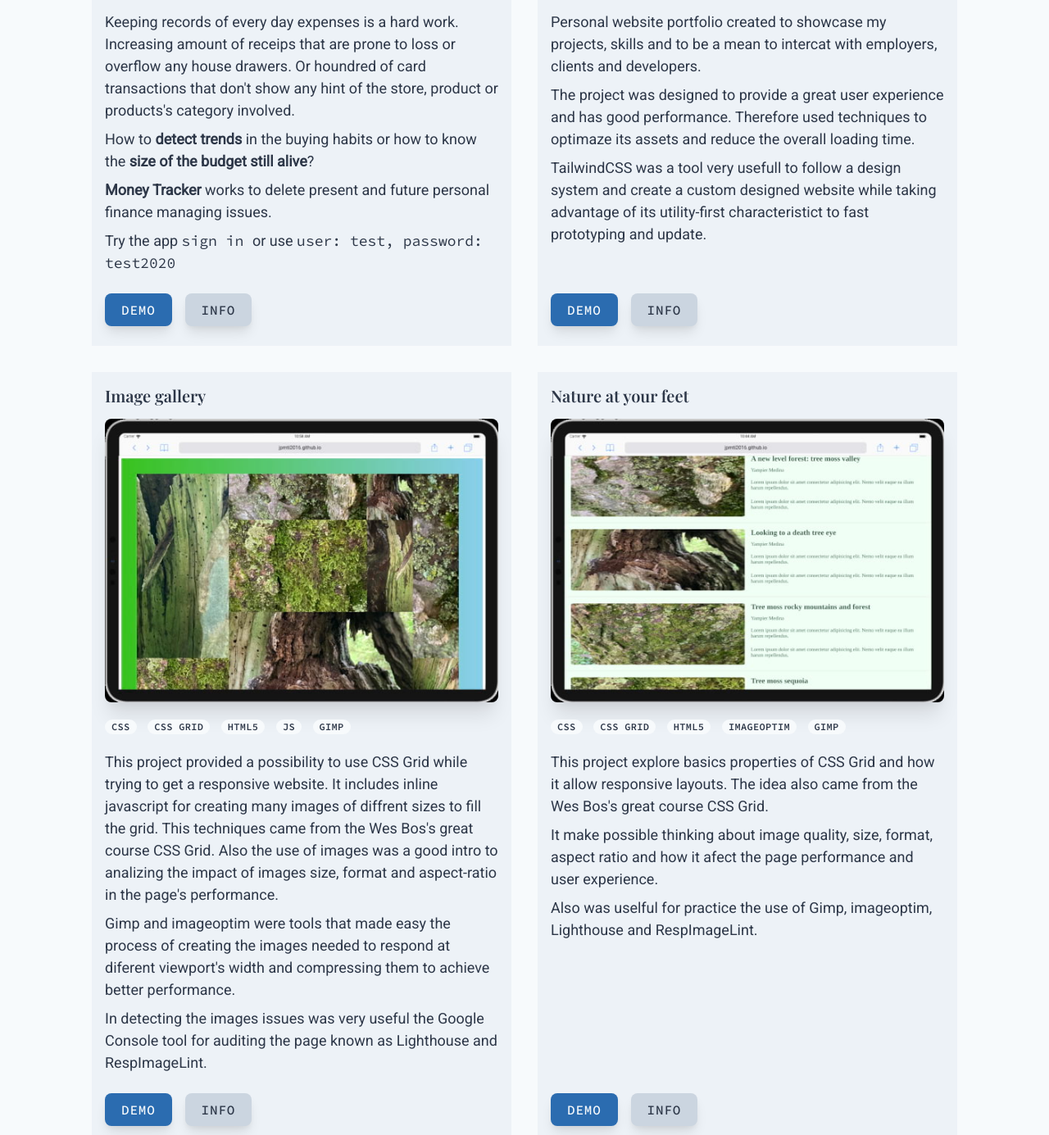
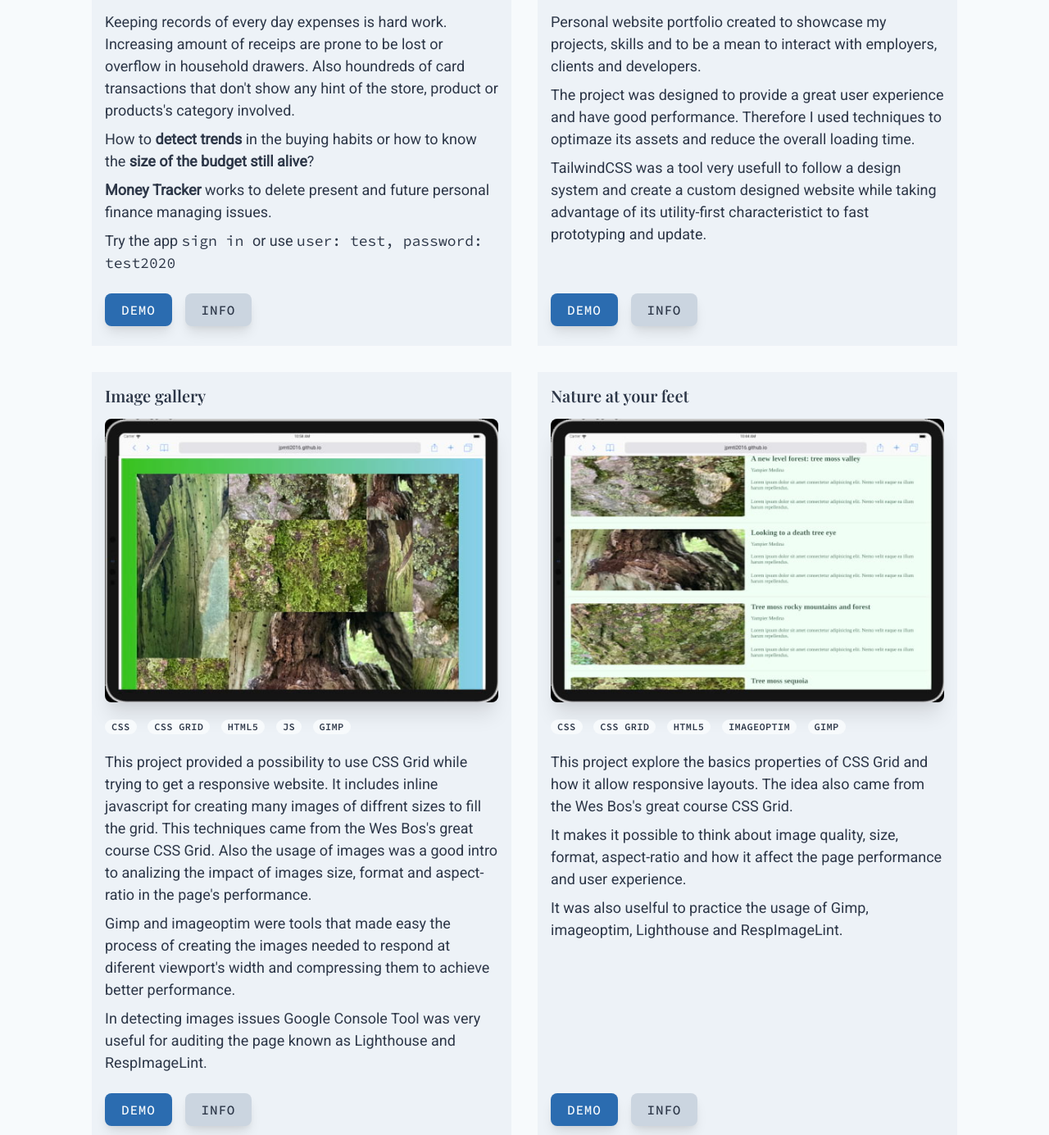
Before and after one commit to jpmti2016/jpmti2016.github.io, a website: page index.html in a window 1280 px wide. Shown: the part 2358-3743 px from the top of the page at 82% size. Drawn offline with nearby package versions, Linux system fonts and the light colour scheme.

Commit message:
Fix typos

```diff
--- a/index.html
+++ b/index.html
@@ -154,9 +154,9 @@
           </p>
 
           <p class="mb-3 sm:text-lg">
-            I care about UX/UI, SEO and performance but I have a lot to grasp.
-            Currently learning from the Refactoring UI book and the Tailwind CSS
-            framework. I have also used Bootstrap and Semantic UI.
+            I care about UX/UI, SEO and performance. Currently learning from the
+            Refactoring UI book and the Tailwind CSS framework. I have also used
+            Bootstrap and Semantic UI.
           </p>
 
           <p class="mb-3 sm:text-lg">
@@ -257,9 +257,9 @@
                 </p>
               </div>
               <p class="mt-2 text-lg text-gray-800 sm:mt-4">
-                Keeping records of every day expenses is a hard work. Increasing
-                amount of receips that are prone to loss or overflow any house
-                drawers. Or houndred of card transactions that don't show any
+                Keeping records of every day expenses is hard work. Increasing
+                amount of receips are prone to be lost or overflow in household
+                drawers. Also houndreds of card transactions that don't show any
                 hint of the store, product or products's category involved.
               </p>
               <p class="mt-2 text-lg text-gray-800">
@@ -349,13 +349,13 @@
               </div>
               <p class="mt-2 text-lg text-gray-800 sm:mt-4">
                 Personal website portfolio created to showcase my projects,
-                skills and to be a mean to intercat with employers, clients and
+                skills and to be a mean to interact with employers, clients and
                 developers.
               </p>
               <p class="mt-2 text-lg text-gray-800">
                 The project was designed to provide a great user experience and
-                has good performance. Therefore used techniques to optimaze its
-                assets and reduce the overall loading time.
+                have good performance. Therefore I used techniques to optimaze
+                its assets and reduce the overall loading time.
               </p>
               <p class="mt-2 text-lg text-gray-800">
                 TailwindCSS was a tool very usefull to follow a design system
@@ -422,7 +422,7 @@
                 to get a responsive website. It includes inline javascript for
                 creating many images of diffrent sizes to fill the grid. This
                 techniques came from the Wes Bos's great course CSS Grid. Also
-                the use of images was a good intro to analizing the impact of
+                the usage of images was a good intro to analizing the impact of
                 images size, format and aspect-ratio in the page's performance.
               </p>
               <p class="mt-2 text-lg text-gray-800">
@@ -431,9 +431,8 @@
                 width and compressing them to achieve better performance.
               </p>
               <p class="mt-2 text-lg text-gray-800">
-                In detecting the images issues was very useful the Google
-                Console tool for auditing the page known as Lighthouse and
-                RespImageLint.
+                In detecting images issues Google Console Tool was very useful
+                for auditing the page known as Lighthouse and RespImageLint.
               </p>
               <!-- <p class="mt-2 text-lg text-gray-800">
                 Lorem ipsum dolor sit amet consectetur adipisicing elit.
@@ -498,17 +497,17 @@
                 </p>
               </div>
               <p class="mt-2 text-lg text-gray-800 sm:mt-4">
-                This project explore basics properties of CSS Grid and how it
-                allow responsive layouts. The idea also came from the Wes Bos's
-                great course CSS Grid.
+                This project explore the basics properties of CSS Grid and how
+                it allow responsive layouts. The idea also came from the Wes
+                Bos's great course CSS Grid.
               </p>
               <p class="mt-2 text-lg text-gray-800">
-                It make possible thinking about image quality, size, format,
-                aspect ratio and how it afect the page performance and user
+                It makes it possible to think about image quality, size, format,
+                aspect-ratio and how it affect the page performance and user
                 experience.
               </p>
               <p class="mt-2 text-lg text-gray-800">
-                Also was uselful for practice the use of Gimp, imageoptim,
+                It was also uselful to practice the usage of Gimp, imageoptim,
                 Lighthouse and RespImageLint.
               </p>
               <div class="mt-4 text-sm sm:pt-6 sm:text-base sm:mt-auto">
```
